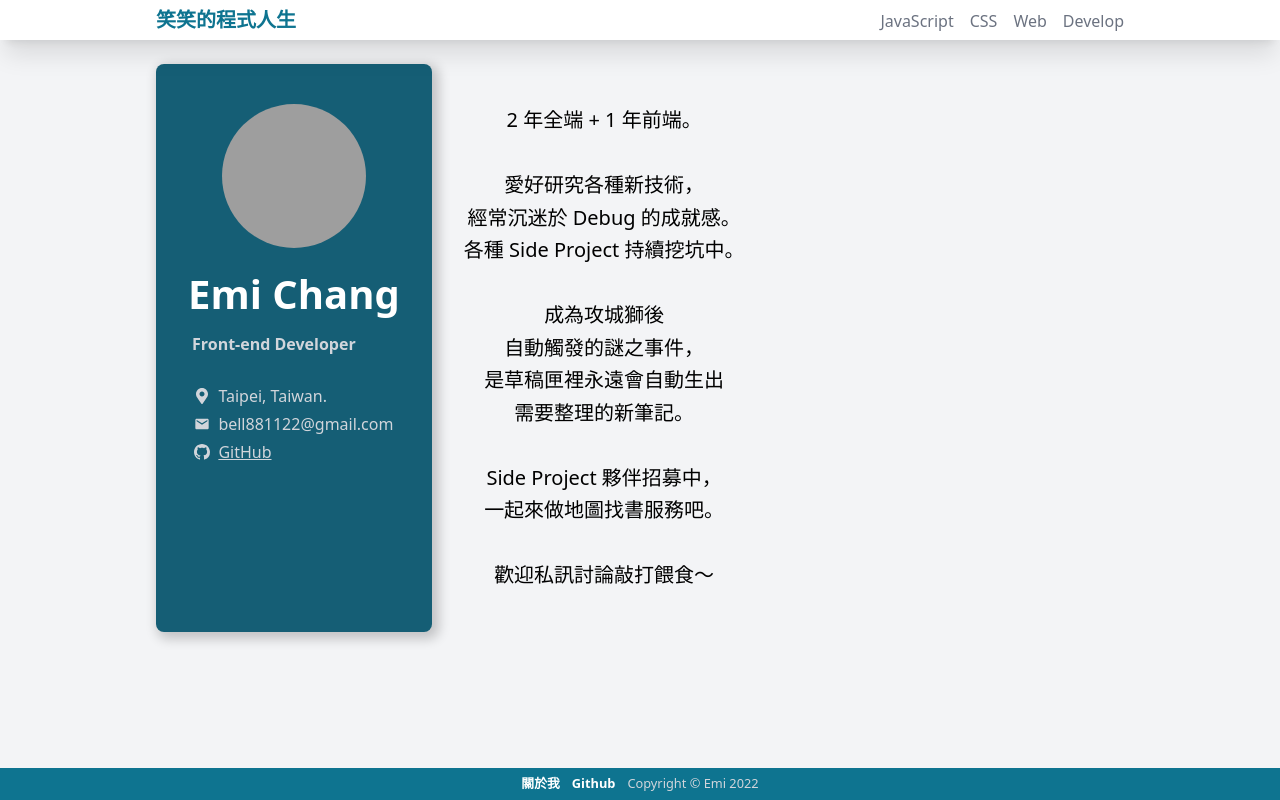
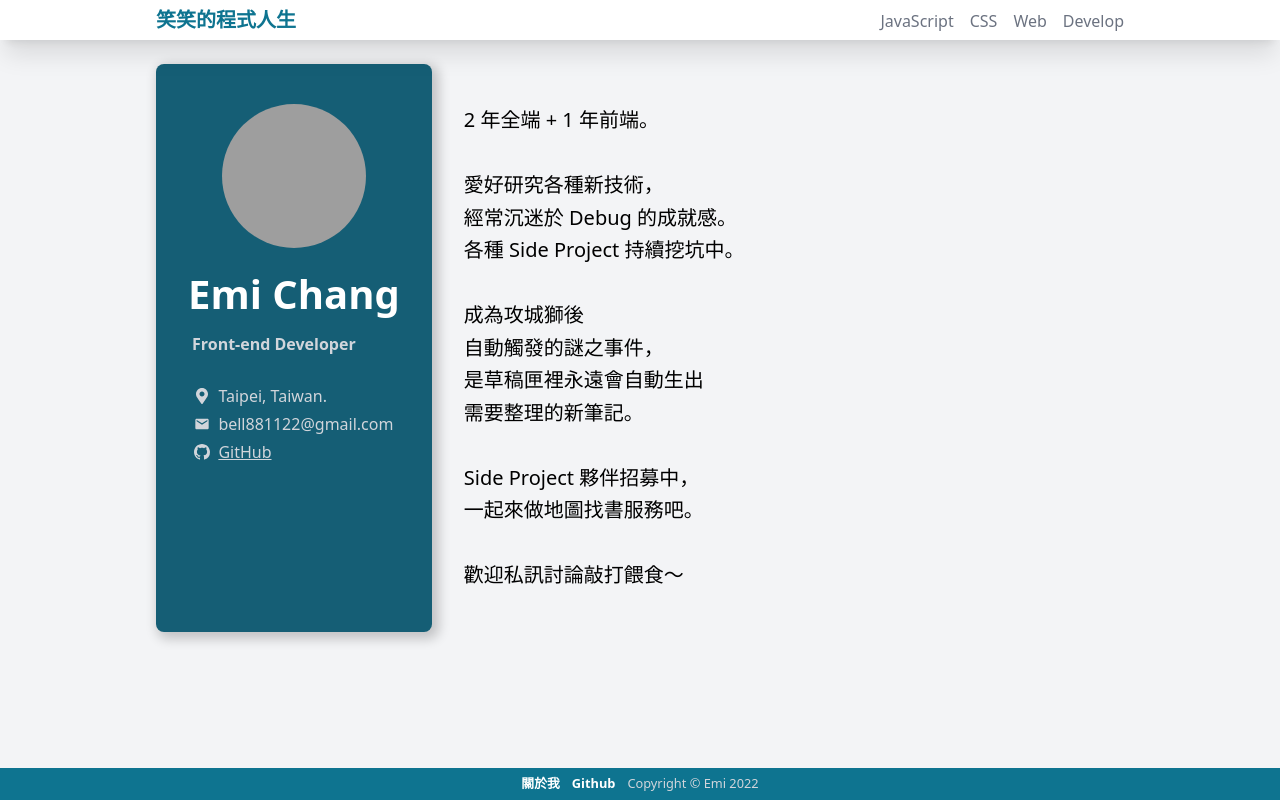
Before and after one commit to bell881122/markdown-blog, a Next.js app: page /about-me in a window 1280 px wide. Built offline with nearby package versions, Linux system fonts and the light colour scheme; grey boxes are pictures that could not be loaded.

Commit message:
fix: about-me 頁面調整樣式

```diff
--- a/pages/about-me/index.tsx
+++ b/pages/about-me/index.tsx
@@ -36,7 +36,7 @@ const Index: NextPage = () => {
           </div>
         </div>
       </div>
-      <div className='py-6 sm:py-10 px-4 sm:px-8 leading-relaxed text-[20px] text-center whitespace-pre-line'>
+      <div className='py-6 sm:py-10 px-4 sm:px-8 leading-relaxed text-[20px] text-center sm:text-left whitespace-pre-line'>
         <p>{
           `2 年全端 + 1 年前端。
 
```
